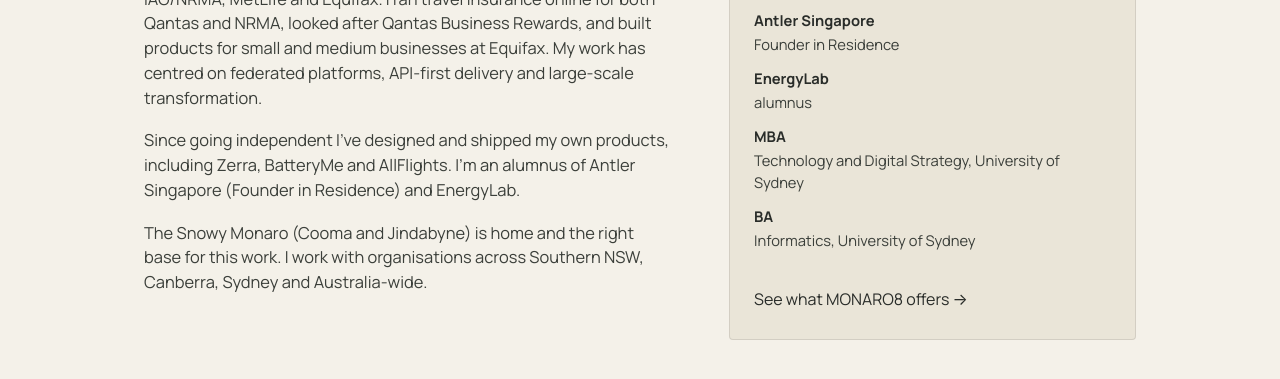
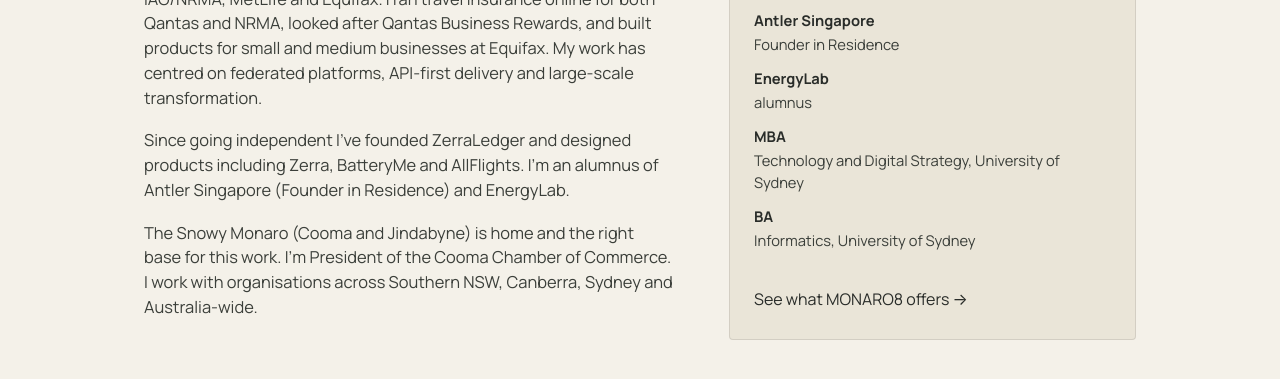
Before and after one commit to mindbuilt/monaro8, a plain HTML site: page about/index.html in a window 1280 px wide. Shown: the part 635-1014 px from the top of the page. Drawn offline with Linux system fonts and the light colour scheme.

Commit message:
Add ZerraLedger and Cooma Chamber of Commerce President to about page
Align narrative consistency with olivermoran.com.au story page.

```diff
--- a/about/index.html
+++ b/about/index.html
@@ -124,8 +124,8 @@
       <div class="bio-copy">
         <h2>Oliver Moran, Principal</h2>
         <p>I've spent 15 years building digital products and platforms for Qantas, IAG/NRMA, MetLife and Equifax. I ran travel insurance online for both Qantas and NRMA, looked after Qantas Business Rewards, and built products for small and medium businesses at Equifax. My work has centred on federated platforms, API-first delivery and large-scale transformation.</p>
-        <p>Since going independent I've designed and shipped my own products, including Zerra, BatteryMe and AllFlights. I'm an alumnus of Antler Singapore (Founder in Residence) and EnergyLab.</p>
-        <p>The Snowy Monaro (Cooma and Jindabyne) is home and the right base for this work. I work with organisations across Southern NSW, Canberra, Sydney and Australia-wide.</p>
+        <p>Since going independent I've founded ZerraLedger and designed products including Zerra, BatteryMe and AllFlights. I'm an alumnus of Antler Singapore (Founder in Residence) and EnergyLab.</p>
+        <p>The Snowy Monaro (Cooma and Jindabyne) is home and the right base for this work. I'm President of the Cooma Chamber of Commerce. I work with organisations across Southern NSW, Canberra, Sydney and Australia-wide.</p>
       </div>
       <div class="bio-credentials">
         <ul class="credential-list">
```
